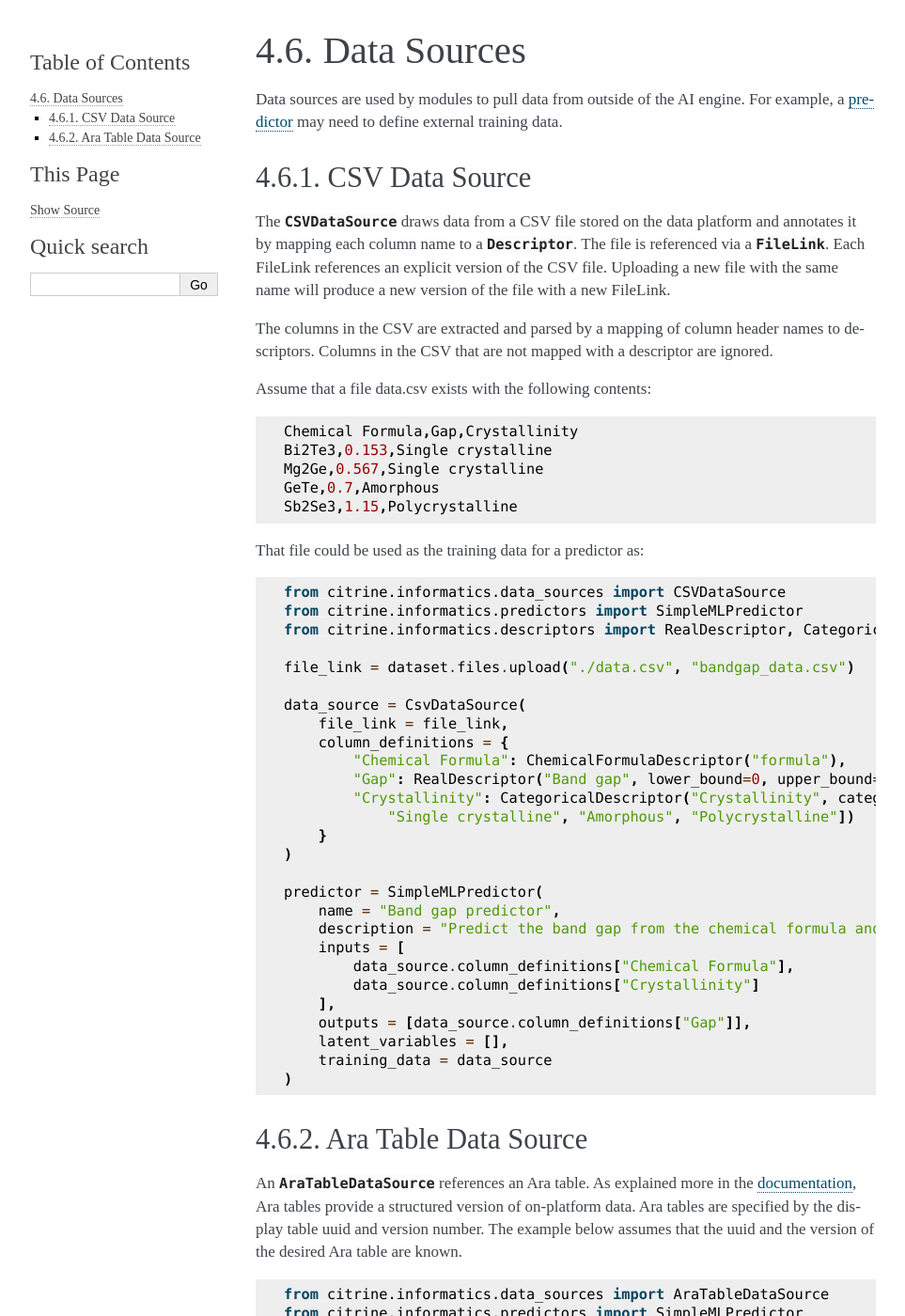
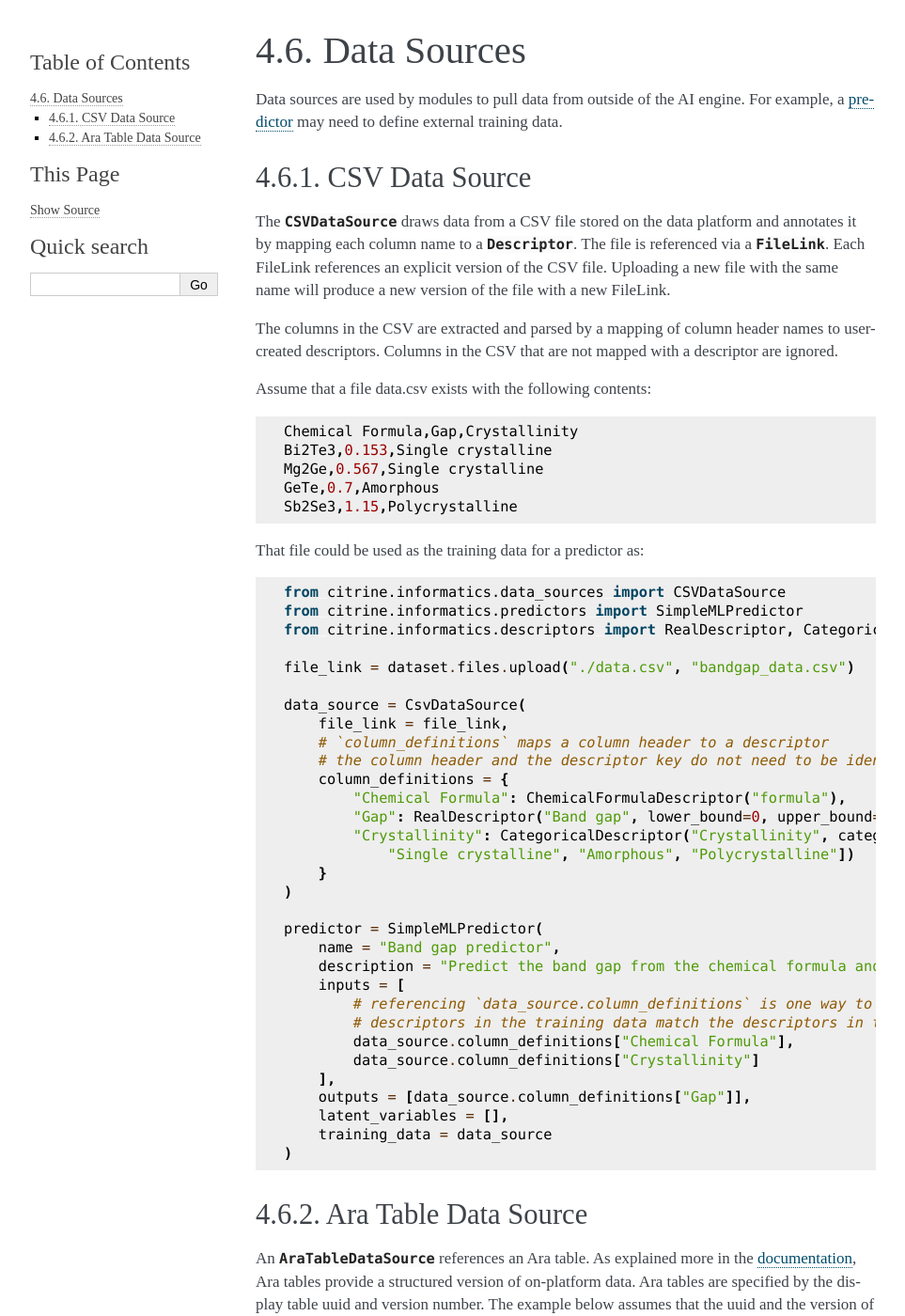
Before and after one commit to CitrineInformatics/citrine-python, a Sphinx documentation site: the page built from docs/source/workflows/data_sources.rst, in a window 1280 px wide and 1400 px high. Shown: the whole window at 94% size, without its empty margins (148-1111 px from the left). Built offline with Sphinx 7.4.7, drawn with Linux system fonts in a browser that asks for light colours; pages that are not in the unit, such as notebooks, are missing from menus.

Commit message:
Add clarification about descriptors and colujmn headers

```diff
--- a/docs/source/workflows/data_sources.rst
+++ b/docs/source/workflows/data_sources.rst
@@ -12,7 +12,7 @@ The file is referenced via a :class:`~citrine.resources.file_link.FileLink`.
 Each FileLink references an explicit version of the CSV file.
 Uploading a new file with the same name will produce a new version of the file with a new FileLink.
 
-The columns in the CSV are extracted and parsed by a mapping of column header names to descriptors.
+The columns in the CSV are extracted and parsed by a mapping of column header names to user-created descriptors.
 Columns in the CSV that are not mapped with a descriptor are ignored.
 
 Assume that a file data.csv exists with the following contents:
@@ -37,6 +37,8 @@ That file could be used as the training data for a predictor as:
 
     data_source = CsvDataSource(
         file_link = file_link,
+        # `column_definitions` maps a column header to a descriptor
+        # the column header and the descriptor key do not need to be identical
         column_definitions = {
             "Chemical Formula": ChemicalFormulaDescriptor("formula"),
             "Gap": RealDescriptor("Band gap", lower_bound=0, upper_bound=20, units="eV"),
@@ -49,6 +51,8 @@ That file could be used as the training data for a predictor as:
         name = "Band gap predictor",
         description = "Predict the band gap from the chemical formula and crystallinity",
         inputs = [
+            # referencing `data_source.column_definitions` is one way to ensure that the
+            # descriptors in the training data match the descriptors in the predictor definition
             data_source.column_definitions["Chemical Formula"],
             data_source.column_definitions["Crystallinity"]
         ],
```
